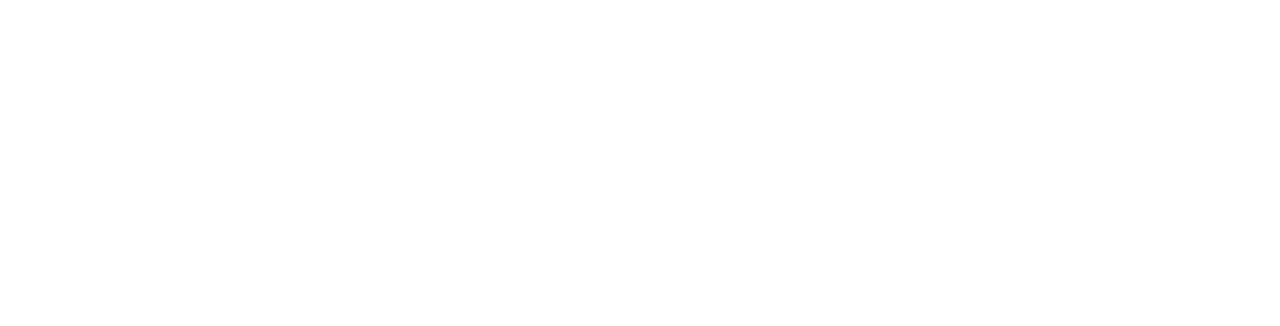
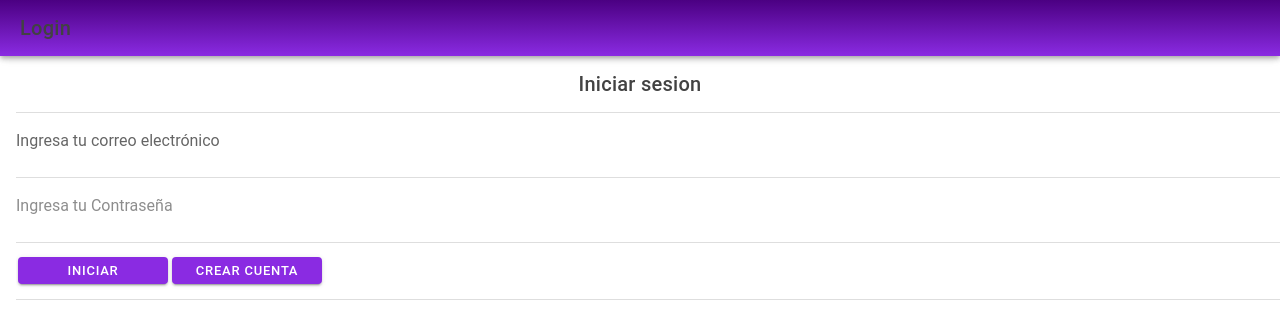
Before and after one commit to VicenteESCa/EntregaParcial2-INGWEB-Mobile, a React (Vite) app: page /login in a window 1280 px wide. Shown: the top 326 px of the page. Built offline with nearby package versions, Linux system fonts and the light colour scheme.

Commit message:
Primera impresion

```diff
--- a/src/App.tsx
+++ b/src/App.tsx
@@ -1,5 +1,5 @@
 import { Redirect, Route } from 'react-router-dom';
-import { IonApp, IonRouterOutlet, setupIonicReact } from '@ionic/react';
+import { IonApp, IonRouterOutlet, IonSplitPane, setupIonicReact } from '@ionic/react';
 import { IonReactRouter } from '@ionic/react-router';
 import Home from './pages/Home';
 
@@ -32,20 +32,23 @@
 
 /* Theme variables */
 import './theme/variables.css';
-
+import Login from './pages/Login'
 setupIonicReact();
 
 const App: React.FC = () => (
   <IonApp>
     <IonReactRouter>
-      <IonRouterOutlet>
-        <Route exact path="/home">
-          <Home />
-        </Route>
-        <Route exact path="/">
-          <Redirect to="/home" />
-        </Route>
-      </IonRouterOutlet>
+
+      <IonSplitPane contentId='main-content'>
+
+    <IonRouterOutlet id='main-content'>
+
+        <Route path="/login" component={Login}></Route>
+        <Route path="/home" component={Home}></Route>
+        <Redirect from="/" to="/home" exact />
+
+    </IonRouterOutlet>
+      </IonSplitPane>
     </IonReactRouter>
   </IonApp>
 );
--- a/src/pages/Home.tsx
+++ b/src/pages/Home.tsx
@@ -1,44 +1,11 @@
 import { IonButton, IonContent, IonHeader, IonItem, IonPage, IonTextarea, IonTitle, IonToolbar } from '@ionic/react';
+import '../theme/Home.css';
 import ExploreContainer from '../components/ExploreContainer';
-import '../theme/Home.css';
 
 const Home: React.FC = () => {
   return (
     <IonPage>
-      <IonHeader>
-        <IonToolbar className="custom">
-          <IonTitle>Login</IonTitle>
-        </IonToolbar>
-      </IonHeader>
-      <IonContent fullscreen>
-        <IonHeader collapse="condense">
-          <IonToolbar>
-            <IonTitle size="large">Login</IonTitle>
-          </IonToolbar>
-        </IonHeader>
         <ExploreContainer />
-        <IonItem>
-          <IonToolbar className='Titulo-Correo'>
-            <IonTitle className='.CCentrado'>Iniciar sesion</IonTitle>
-          </IonToolbar>
-        </IonItem>
-        <IonItem>
-          <IonTextarea  placeholder="Ingresa tu correo electrónico"
-                        className="semi-transparent-text"></IonTextarea>
-        </IonItem>
-        <IonItem>
-          <IonToolbar>
-            <IonTextarea  placeholder="Ingresa tu Contraseña"
-                        className="semi-transparent-text"></IonTextarea>
-          </IonToolbar>
-        </IonItem>
-        <IonItem>
-          <IonToolbar className="botones-container">
-            <IonButton className="Button-Iniciar">Iniciar</IonButton>
-            <IonButton className="Button-CrearCuenta">Crear cuenta</IonButton>
-          </IonToolbar>
-        </IonItem>
-      </IonContent>
     </IonPage>
   );
 };
--- /dev/null
+++ b/src/pages/Login.tsx
@@ -0,0 +1,44 @@
+import { IonButton, IonContent, IonHeader, IonItem, IonPage, IonTextarea, IonTitle, IonToolbar } from '@ionic/react';
+import '../theme/Login.css';
+
+const Login: React.FC = () => {
+  return (
+    <IonPage>
+      <IonHeader>
+        <IonToolbar className="custom">
+          <IonTitle>Login</IonTitle>
+        </IonToolbar>
+      </IonHeader>
+      <IonContent fullscreen>
+        <IonHeader collapse="condense">
+          <IonToolbar>
+            <IonTitle size="large">Login</IonTitle>
+          </IonToolbar>
+        </IonHeader>
+        <IonItem>
+          <IonToolbar className='Titulo-Correo'>
+            <IonTitle className='.CCentrado'>Iniciar sesion</IonTitle>
+          </IonToolbar>
+        </IonItem>
+        <IonItem>
+          <IonTextarea  placeholder="Ingresa tu correo electrónico"
+                        className="semi-transparent-text"></IonTextarea>
+        </IonItem>
+        <IonItem>
+          <IonToolbar>
+            <IonTextarea  placeholder="Ingresa tu Contraseña"
+                        className="semi-transparent-text"></IonTextarea>
+          </IonToolbar>
+        </IonItem>
+        <IonItem>
+          <IonToolbar className="botones-container">
+            <IonButton className="Button-Iniciar" routerLink='/Home'>Iniciar</IonButton>
+            <IonButton className="Button-CrearCuenta">Crear cuenta</IonButton>
+          </IonToolbar>
+        </IonItem>
+      </IonContent>
+    </IonPage>
+  );
+};
+
+export default Login;
--- /dev/null
+++ b/src/theme/Login.css
@@ -0,0 +1,20 @@
+.custom{
+    --background: linear-gradient(180deg, #4b0082, #8a2be2);
+}
+
+.Button-CrearCuenta, .Button-Iniciar{
+    --background: #8a2be2;
+    width: 150px;
+}
+.Titulo-Correo{
+    --margin: 0px;
+    text-align: center
+}
+.botones-container {
+    display: flex;
+    justify-content: center;
+    gap: 15px; /* Espacio entre los botones */
+  }
+.semi-transparent-text::placeholder {
+    color: rgba(128, 128, 128, 0.5); /* Color gris semi-transparente */
+}
```
Also changed, not shown: src/theme/ExploreContainer.css (added, +24 -0 lines), src/components/Menu.tsx (added), src/pages/Menu.tsx (deleted).
